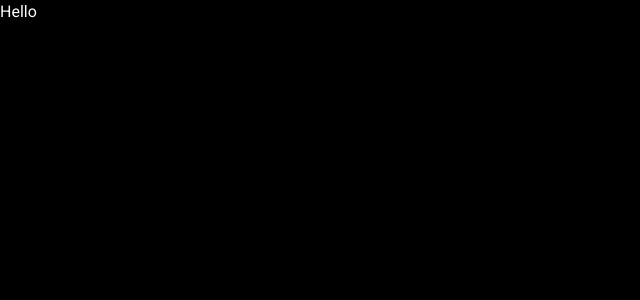
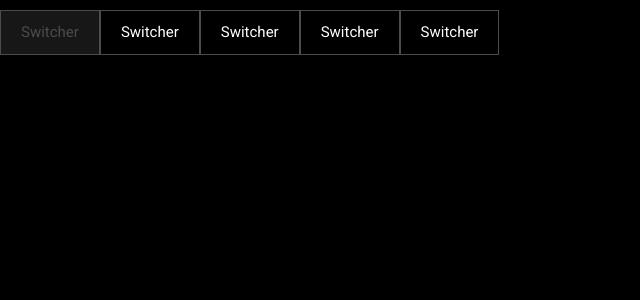
Before and after one commit to errydaycode/flashcards, a React (Vite) app: page / in a window 1280 px wide. Shown: the top 300 px of the page, without its empty margins (0-640 px from the left). Built offline with nearby package versions, Linux system fonts and the light colour scheme.

Commit message:
create tabs-switcher

```diff
--- a/package.json
+++ b/package.json
@@ -14,6 +14,8 @@
   },
   "dependencies": {
     "@fontsource/roboto": "^5.0.13",
+    "@radix-ui/react-popover": "1.0.7",
+    "@radix-ui/react-tabs": "^1.0.4",
     "react": "^18.2.0",
     "react-dom": "^18.2.0"
   },
--- a/src/App.tsx
+++ b/src/App.tsx
@@ -1,3 +1,9 @@
+import { TabSwitcher } from '@/components/ui/tabs/Tabs'
+
 export function App() {
-  return <div>Hello</div>
+  return (
+    <div>
+      <TabSwitcher />
+    </div>
+  )
 }
--- /dev/null
+++ b/src/components/ui/tabs/Tabs.module.scss
@@ -0,0 +1,32 @@
+.TabsTrigger {
+  margin-top: 10px;
+  font-family: inherit;
+  background-color: black;
+  padding: 0 20px;
+  height: 45px;
+  flex: 1;
+  align-items: center;
+  justify-content: center;
+  font-size: 15px;
+  line-height: 1;
+  color: var(--mauve-11);
+  border: 1px solid var(--color-dark-300);
+  user-select: none;
+
+  &:hover {
+    color: var(--color-light-900);
+    background: var(--color-dark-100);
+  }
+  &[data-state='active'] {
+    color: var(--violet-11);
+    background: var(--color-accent-500);
+  }
+  &[data-disabled] {
+    color: var(--color-dark-300);
+    background: var(--color-dark-700);
+  }
+  &:focus {
+    position: relative;
+    box-shadow: 0 0 0 2px black;
+  }
+}
--- a/src/components/ui/tabs/Tabs.tsx
+++ b/src/components/ui/tabs/Tabs.tsx
@@ -1,3 +1,25 @@
-export const Tabs = () => {
-  return <div>hi</div>
-}
+import * as Tabs from '@radix-ui/react-tabs'
+
+import style from './Tabs.module.scss'
+
+export const TabSwitcher = () => (
+  <Tabs.Root>
+    <Tabs.List className={style.TabsList}>
+      <Tabs.Trigger className={style.TabsTrigger} disabled value={'tab1'}>
+        Switcher
+      </Tabs.Trigger>
+      <Tabs.Trigger className={style.TabsTrigger} value={'tab2'}>
+        Switcher
+      </Tabs.Trigger>
+      <Tabs.Trigger className={style.TabsTrigger} value={'tab3'}>
+        Switcher
+      </Tabs.Trigger>
+      <Tabs.Trigger className={style.TabsTrigger} value={'tab4'}>
+        Switcher
+      </Tabs.Trigger>
+      <Tabs.Trigger className={style.TabsTrigger} value={'tab5'}>
+        Switcher
+      </Tabs.Trigger>
+    </Tabs.List>
+  </Tabs.Root>
+)
--- /dev/null
+++ b/src/components/ui/tabs/index.ts
@@ -0,0 +1 @@
+export * from './Tabs'
```
Also changed, not shown: 1 other file (tests, documents, lock files or other folders).
